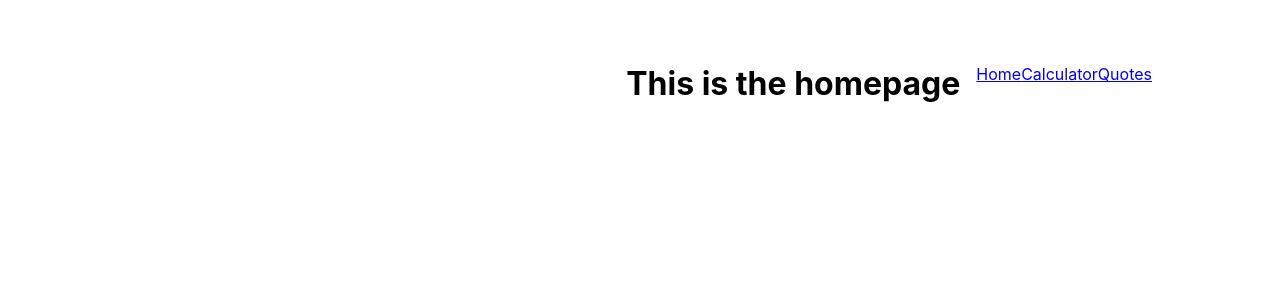
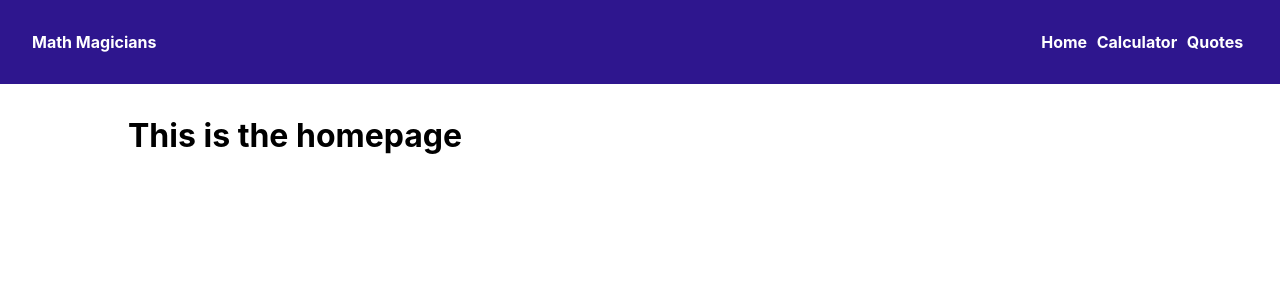
Before and after one commit to dselasea/math-magicians, a React (Create React App) app: page / in a window 1280 px wide. Shown: the top 300 px of the page. Built offline with nearby package versions, Linux system fonts and the light colour scheme.

Commit message:
Add nav bar and navbar styles

```diff
--- a/src/App.js
+++ b/src/App.js
@@ -27,15 +27,17 @@ function App() {
     { id: 19, btn: '=' },
   ];
   return (
-    <div className="container">
+    <div>
       <Router>
         <Navbar />
+        <div className="container">
           <Routes>
             <Route path="/" element={<Home />} />
             <Route path="/calculator" element={<Calculator buttons={buttons} />} />
             <Route path="/quote" element={<Data />} />
             <Route path="*" element={<h1>PAGE DOES NOT EXIST</h1>} />
           </Routes>
+        </div>
       </Router>
     </div>
   );
--- a/src/components/Navbar.js
+++ b/src/components/Navbar.js
@@ -2,10 +2,15 @@ import React from 'react';
 import { Link } from 'react-router-dom';
 
 const Navbar = () => (
-  <nav>
-    <Link to="/">Home</Link>
-    <Link to="/calculator">Calculator</Link>
-    <Link to="/quote">Quotes</Link>
+  <nav className="nav">
+    <div>
+      <h1>Math Magicians</h1>
+    </div>
+    <div className="links">
+      <Link to="/">Home</Link>
+      <Link to="/calculator">Calculator</Link>
+      <Link to="/quote">Quotes</Link>
+    </div>
   </nav>
 );
 
--- a/src/index.css
+++ b/src/index.css
@@ -36,10 +36,35 @@ code {
 .container {
   max-width: 1200px;
   width: 80%;
-  margin: 4rem auto;
+  margin: 2rem auto;
+  /* display: flex;
+  flex-direction: row-reverse;
+  gap: 1rem; */
+}
+
+.nav {
   display: flex;
-  flex-direction: row-reverse;
-  gap: 1rem;
+  justify-content: space-between;
+  align-items: center;
+  color: #fff;
+  background-color: #2E168E;
+  padding: 2rem;
+}
+
+.nav h1 {
+  font-size: 1rem;
+}
+
+.nav .links a {
+  padding: 0.3rem;
+  font-weight: bold;
+  text-decoration: none;
+  color: #fff;
+  transition: 0.3s ease;
+}
+
+.nav .links a:hover {
+  opacity: 0.8;
 }
 
 .calculator input {
```
Lines whose indentation alone changed are shown as unchanged.
